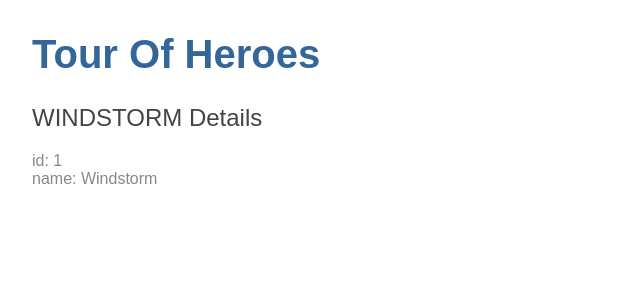
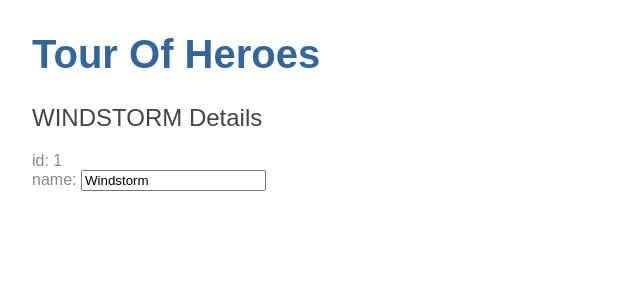
Before and after one commit to phillipsdev/angular-tutorial, an Angular app: page / in a window 1280 px wide. Shown: the top 300 px of the page, without its empty margins (0-640 px from the left). Built offline with nearby package versions, Linux system fonts and the light colour scheme.

Commit message:
edit option for hero name

```diff
--- a/src/app/app.module.ts
+++ b/src/app/app.module.ts
@@ -1,5 +1,6 @@
 import { BrowserModule } from '@angular/platform-browser';
 import { NgModule } from '@angular/core';
+import { FormsModule } from '@angular/forms';
 
 import { AppComponent } from './app.component';
 import { HeroesComponent } from './heroes/heroes.component';
@@ -10,7 +11,8 @@
     HeroesComponent
   ],
   imports: [
-    BrowserModule
+    BrowserModule,
+    FormsModule
   ],
   providers: [],
   bootstrap: [AppComponent]
--- a/src/app/heroes/heroes.component.html
+++ b/src/app/heroes/heroes.component.html
@@ -6,6 +6,7 @@
   {{hero.id}}
 </div>
 <div>
-  <span>name: </span>
-  {{hero.name}}
+  <label>name:
+    <input [(ngModel)]="hero.name" placeholder="name">
+  </label>
 </div>
```
